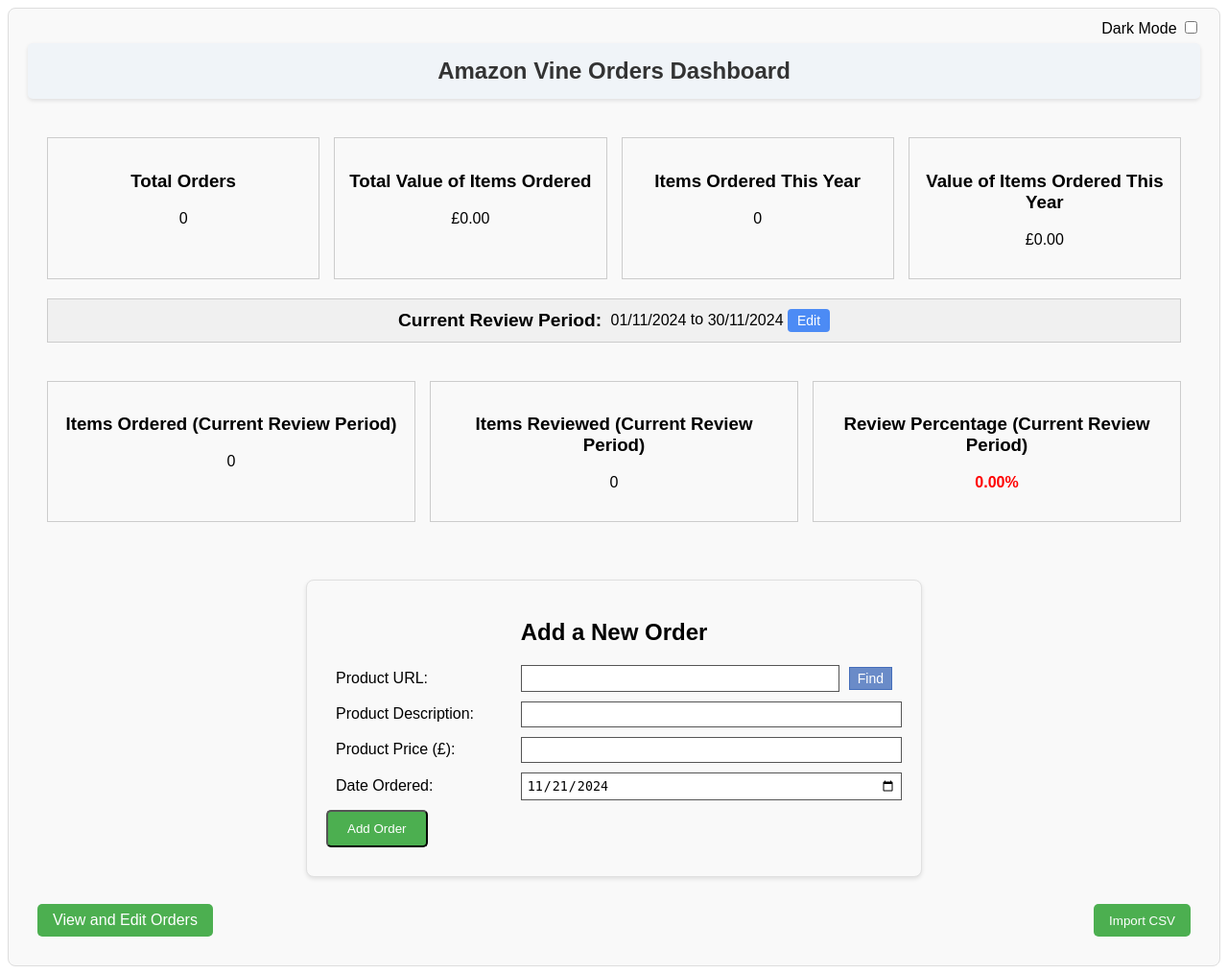
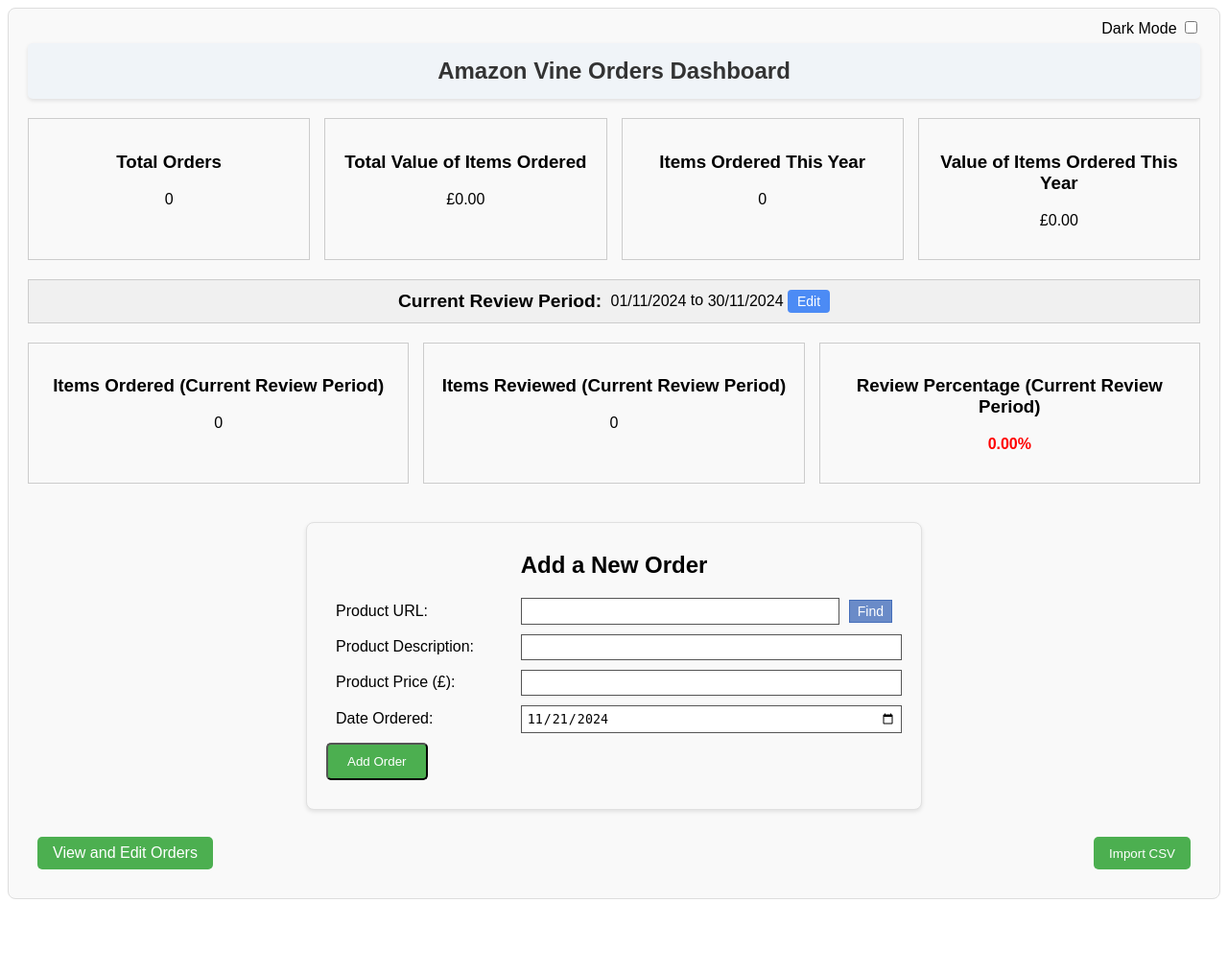
Before and after one commit to infidelus/vine-orders-app, a Flask app: page / in a window 1280 px wide. Shown: the whole page at 96% size. After the commit the page ends 937 px from the top, so only its background shows below. Run offline with Flask 2, Linux system fonts and the light colour scheme; data comes from the database, SQL or seed files in the repository; data that the repository does not hold is empty.

Commit message:
Update style.css
Fixed some styling in the statistics section and removed some duplicated CSS

```diff
--- a/static/css/style.css
+++ b/static/css/style.css
@@ -308,12 +308,6 @@
     background-color: #3b73d1;  /* Darker blue on hover */
 }
 
-/* Aligning and spacing adjustments */
-.form-row {
-    display: flex;
-    align-items: center;
-}
-
 .text-label {
     width: 20%; /* Adjust label width as needed to align text fields */
     white-space: nowrap; /* Prevents the label from wrapping */
@@ -583,7 +577,6 @@
     display: flex;
     flex-wrap: wrap;
     gap: 20px; /* Add some space between the rows and boxes */
-    padding: 20px; /* Optional padding for inner spacing */
     width: 100%; /* Ensure the container takes full width */
     box-sizing: border-box; /* Include padding in the width calculation */
 }
@@ -613,7 +606,6 @@
     flex: 1 1 100%; /* Make the review period box full width */
     background-color: #f0f0f0; /* Slightly different background for distinction */
     padding: 10px 15px;
-    margin-bottom: 20px; /* Add space below the review period */
 }
 
 /* Adjust the text color of the review percentage dynamically */
@@ -639,7 +631,7 @@
 /* Container for the "Add New Order" form to match the stat boxes */
 .new-order-container {
     background-color: #f9f9f9;
-    padding: 20px;
+    padding: 10px 20px 20px 20px;
     border: 1px solid #e0e0e0;
     border-radius: 8px;
     box-shadow: 0 2px 4px rgba(0, 0, 0, 0.1);
@@ -689,7 +681,7 @@
     flex: 1;
     margin-right: 10px;
     text-indent: 10px;
-    text-align: left; /* Align text to the right for the labels */
+    text-align: left; /* Align text to the left for the labels */
 }
 
 .form-row input {
```
